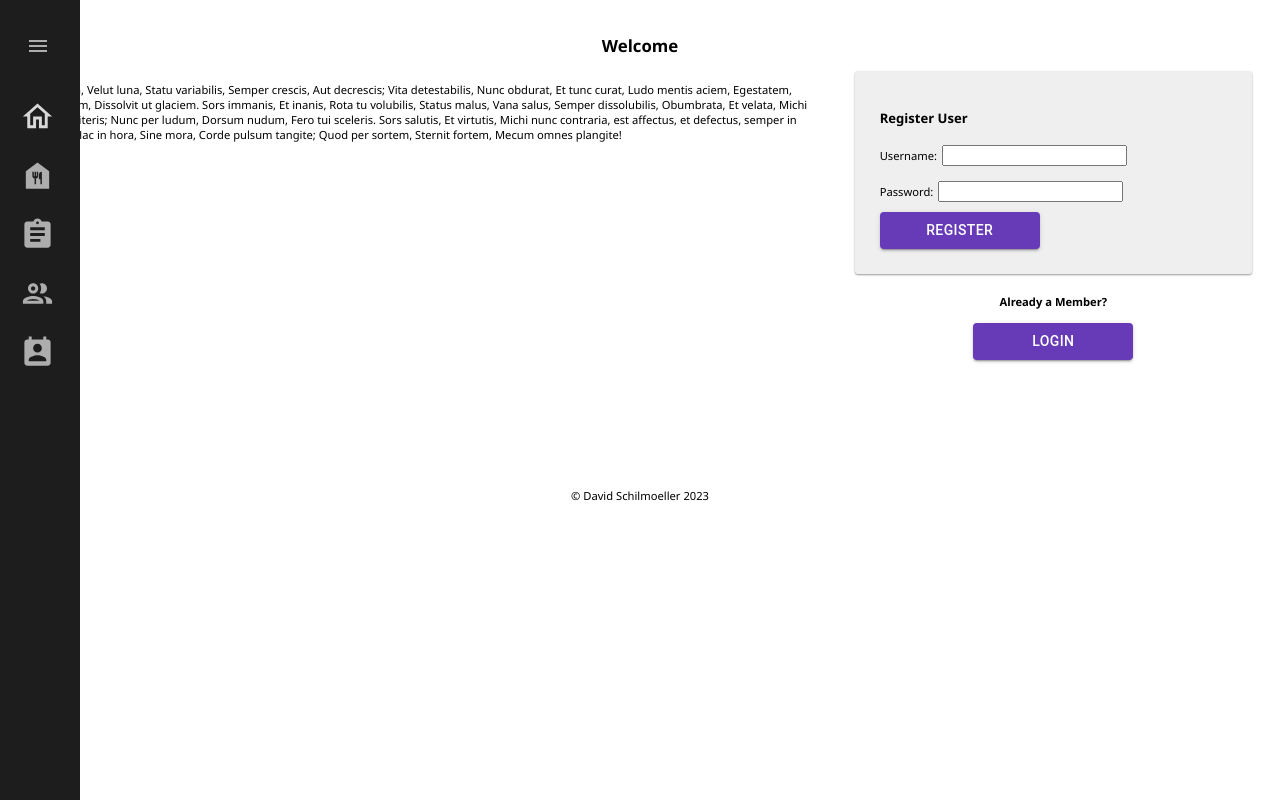
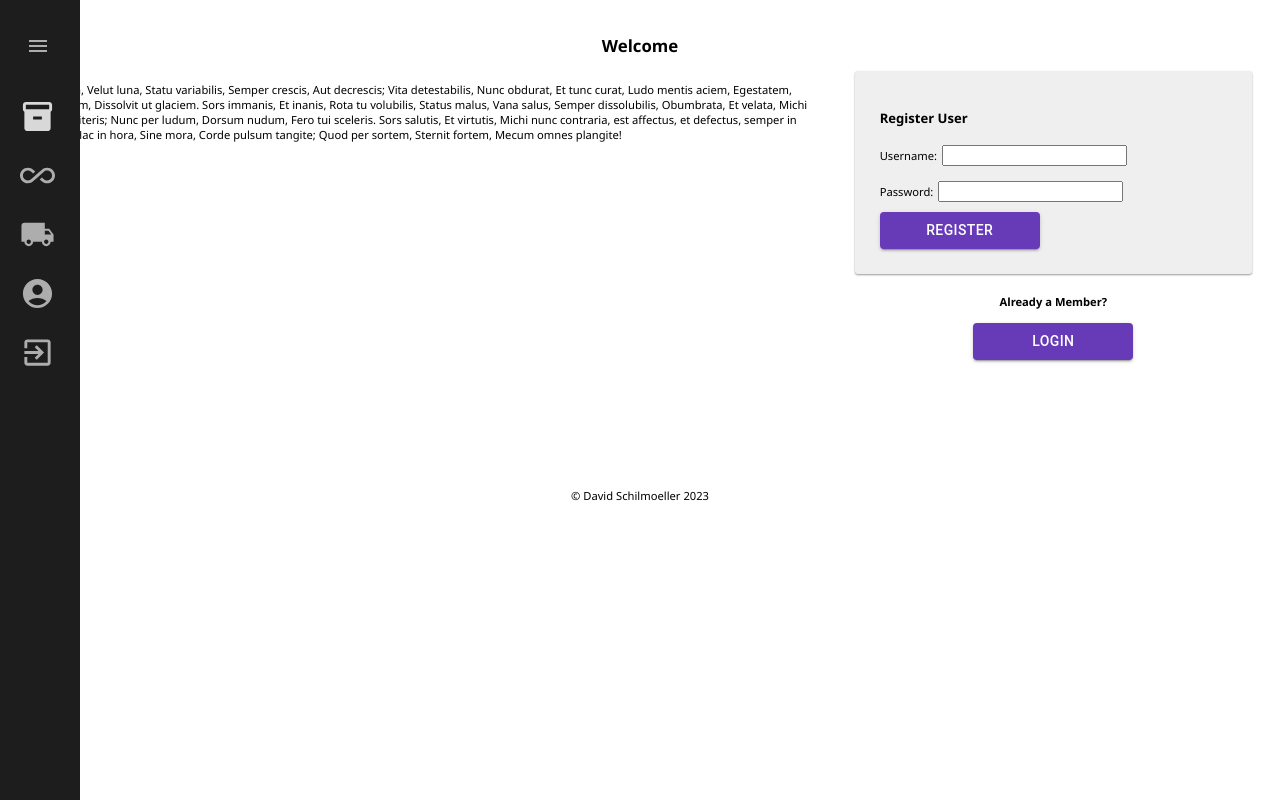
Before and after one commit to dschilmoeller/Prime-Solo-David-Schilmoeller, a React (Create React App) app: page /#/home in a window 1280 px wide. Built offline with nearby package versions, Linux system fonts and the light colour scheme; no server answers.

Commit message:
further testing

```diff
--- a/src/components/Nav/Nav.jsx
+++ b/src/components/Nav/Nav.jsx
@@ -5,12 +5,16 @@ import { Box, IconButton, Typography, useTheme } from "@mui/material";
 import { HashRouter as Router, Link } from "react-router-dom";
 // import { tokens } from "../../theme";
 import Tooltip from "@mui/material/Tooltip";
-import HomeOutlinedIcon from "@mui/icons-material/HomeOutlined";
-import PeopleOutlinedIcon from "@mui/icons-material/PeopleOutlined";
-import PermContactCalendarIcon from "@mui/icons-material/PermContactCalendar";
-import FoodBankIcon from "@mui/icons-material/FoodBank";
+
 import MenuOutlinedIcon from "@mui/icons-material/MenuOutlined";
-import AssignmentIcon from "@mui/icons-material/Assignment";
+
+
+
+import InventoryIcon from '@mui/icons-material/Inventory';
+import AllInclusiveIcon from '@mui/icons-material/AllInclusive';
+import LocalShippingIcon from '@mui/icons-material/LocalShipping';
+import AccountCircleIcon from '@mui/icons-material/AccountCircle';
+import ExitToAppIcon from '@mui/icons-material/ExitToApp';
 
 //Function to be given props when called that determine the
 //title, link, icon, and whether it is selected or not
@@ -20,7 +24,7 @@ const Item = ({ title, to, icon, selected, setSelected, collapsed }) => {
 
   return (
     //If title is empty mui doesn't render tooltip (no tooltip if side bar is open)
-    <Tooltip title={!collapsed ? title : title} placement="right-end">
+    <Tooltip title={!collapsed ? '' : title} placement="right-end">
       <MenuItem
         active={selected === title}
         // style={{ color: colors.grey[100] }}
@@ -87,7 +91,7 @@ const Sidebar = () => {
                 ml="15px"
               >
                 {/* <Typography variant="h3" color={colors.grey[100]}> */}
-                  Kitchen Keeper
+                  Stock App
                 {/* </Typography> */}
                 <IconButton onClick={() => setIsCollapsed(!isCollapsed)}>
                   <MenuOutlinedIcon />
@@ -128,7 +132,7 @@ const Sidebar = () => {
             <Item
               title="Dashboard"
               to="/dashboard"
-              icon={<HomeOutlinedIcon fontSize="large" />}
+              icon={<InventoryIcon fontSize="large" />}
               selected={selected}
               setSelected={setSelected}
               collapsed={isCollapsed}
@@ -136,7 +140,7 @@ const Sidebar = () => {
             <Item
               title="Menu & Inventory"
               to="/menuinventory"
-              icon={<FoodBankIcon fontSize="large" />}
+              icon={<AllInclusiveIcon fontSize="large" />}
               selected={selected}
               setSelected={setSelected}
               collapsed={isCollapsed}
@@ -144,7 +148,7 @@ const Sidebar = () => {
             <Item
               title="Orders"
               to="/orders"
-              icon={<AssignmentIcon fontSize="large" />}
+              icon={<LocalShippingIcon fontSize="large" />}
               selected={selected}
               setSelected={setSelected}
               collapsed={isCollapsed}
@@ -152,7 +156,7 @@ const Sidebar = () => {
             <Item
               title="Manage Team"
               to="/team"
-              icon={<PeopleOutlinedIcon fontSize="large" />}
+              icon={<AccountCircleIcon fontSize="large" />}
               selected={selected}
               setSelected={setSelected}
               collapsed={isCollapsed}
@@ -160,7 +164,7 @@ const Sidebar = () => {
             <Item
               title="Contacts Information"
               to="/contacts"
-              icon={<PermContactCalendarIcon fontSize="large" />}
+              icon={<ExitToAppIcon fontSize="large" />}
               selected={selected}
               setSelected={setSelected}
               collapsed={isCollapsed}
```
